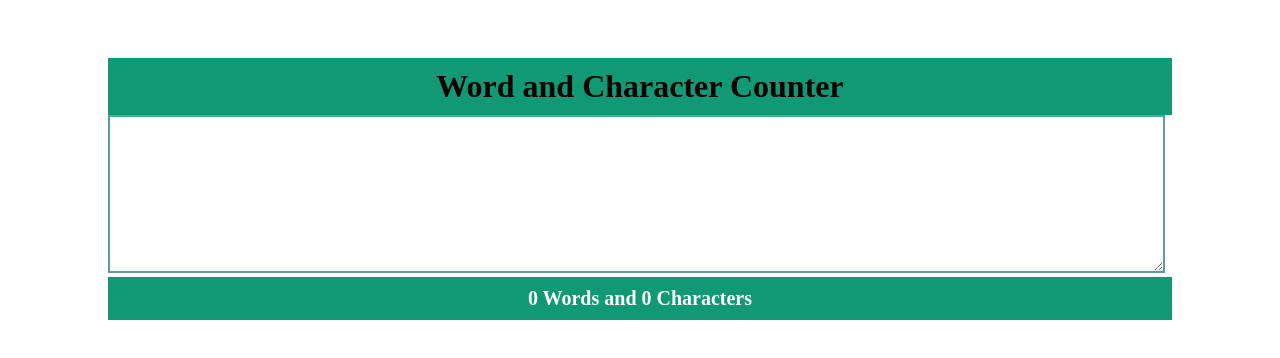
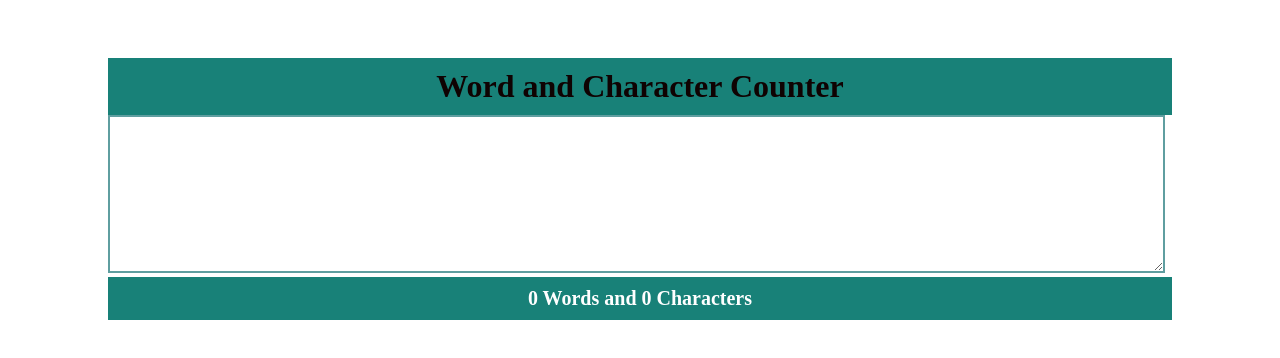
Before and after one commit to DeveVivek/Word-Counter, a plain HTML site: page index.html in a window 1280 px wide. Drawn offline with Linux system fonts and the light colour scheme.

Commit message:
color changed

```diff
--- a/index.html
+++ b/index.html
@@ -11,7 +11,8 @@
         }
         h1{
             text-align: center;
-            background-color: rgb(17, 153, 117);
+            background-color: #188178;
+            /* background-color: rgb(17, 153, 117); */
             color: rgb(15, 2, 2);
             padding: 10px;
             margin: 0px;
@@ -22,7 +23,8 @@
         }
         p{
             text-align: center;
-            background-color: rgb(17, 153, 117);
+            /* background-color: rgb(17, 153, 117); */
+            background-color: #188178;
             font-size: 20px;
             font-weight: bold;
             color: white;
```
